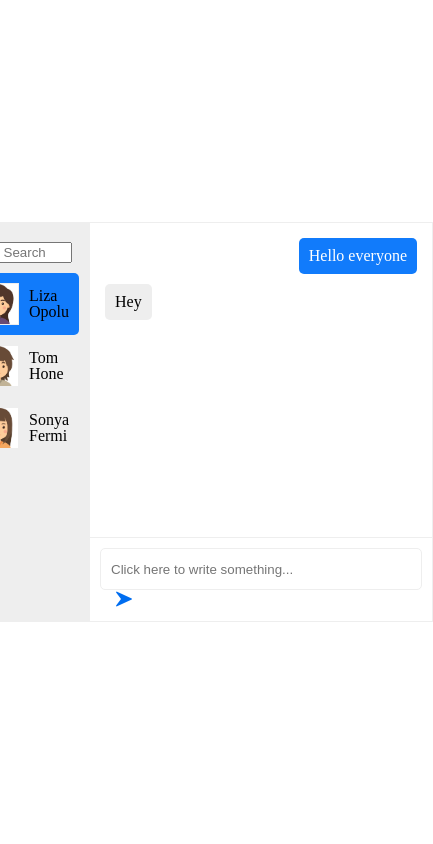
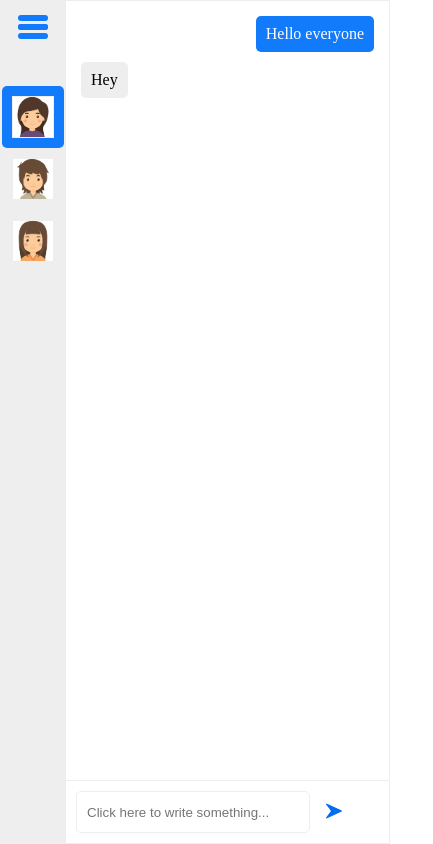
Before and after one commit to AnnaKopaeva/chat-test, a React app: page / in a window 390 px wide. Shown: the whole page, 433 px wide, since content can reach past the window. Built offline with nearby package versions, Linux system fonts and the light colour scheme.

Commit message:
Added response to message

```diff
--- a/package.json
+++ b/package.json
@@ -3,7 +3,9 @@
   "version": "0.1.0",
   "private": true,
   "dependencies": {
+    "google-translate-api": "^2.3.0",
     "node-sass-chokidar": "^1.2.2",
+    "random-sentence": "^1.0.4",
     "react": "^16.2.0",
     "react-dom": "^16.2.0",
     "react-redux": "^5.0.7",
--- a/src/actions/actionTypes.js
+++ b/src/actions/actionTypes.js
@@ -1,4 +1,6 @@
 export const ADD_MESSAGE = 'ADD_MESSAGE';
+export const ADD_BOT_MESSAGE = 'ADD_BOT_MESSAGE';
 export const CHANGE_DIALOG = 'CHANGE_DIALOG';
+export const OPEN_SIDEBAR = 'OPEN_SIDEBAR';
 export const CHANGE_USER = 'CHANGE_USER';
 export const CHANGE_ACTIVE_USER = 'CHANGE_ACTIVE_USER';
--- a/src/actions/addActions.js
+++ b/src/actions/addActions.js
@@ -3,6 +3,13 @@ import * as types from './actionTypes';
 export function addMessage(text) {
   return {
     type: types.ADD_MESSAGE,
+    text,
+  }
+}
+
+export function addBotMessage(text) {
+  return {
+    type: types.ADD_BOT_MESSAGE,
     text,
   }
 }
--- a/src/components/main.js
+++ b/src/components/main.js
@@ -1,5 +1,6 @@
 import React, { Component }  from 'react';
-
+// import translate from 'google-translate-api';
+import randomSentence from 'random-sentence';
 import '../sass/main.css'
 import Send from '../images/send-button.png'
 
@@ -16,13 +17,19 @@ class Main extends Component {
   }
 
   clickButton = () => {
-    let { actions: { addMessage, changeDialog }, state: { dialogs, activeDialog } } = this.props;
+    let { actions: { addMessage, addBotMessage, changeDialog }, state: { dialogs, activeDialog } } = this.props;
     let { value } = this.state;
 
     addMessage(value);
     changeDialog(dialogs, activeDialog);
+
+    setTimeout(function(){
+      addBotMessage(randomSentence({min: 2, max: 5}));
+      changeDialog(dialogs, activeDialog);
+    }, 1000);
+
     this.setState({value: ''});
-    console.log(this.props.state)
+
   };
 
   render(){
--- a/src/components/sidebar.js
+++ b/src/components/sidebar.js
@@ -12,17 +12,38 @@ class Sidebar extends Component {
 
     this.state = {
       value: '',
+      open: false,
       displayedName: userList,
     };
+  }
+
+  updateDimensions = () => {
+    if(window.innerWidth > 750) {
+      this.setState({ open: true });
+    } else {
+      this.setState({ open: false });
+    }
+  }
+
+  componentDidMount() {
+    this.updateDimensions();
+    window.addEventListener("resize", this.updateDimensions);
+  }
+
+  componentWillUnmount() {
+    window.removeEventListener("resize", this.updateDimensions);
   }
 
   handleChange = (event) => {
     let { state: { userList } } = this.props;
 
     let searchQuery = event.target.value.toLowerCase();
+
     let displayedName = userList.filter((user) => {
       let searchValue = user.name.toLowerCase();
-      return searchValue.indexOf(searchQuery) !== -1;
+      if (searchValue.startsWith(searchQuery)) {
+        return -1;
+      }
     });
     this.setState({value: event.target.value, displayedName});
   };
@@ -32,24 +53,38 @@ class Sidebar extends Component {
     changeActiveUser(key);
     changeUser(userList, key);
     changeDialog(dialogs, key);
+    this.setState({open: !this.state.open})
   };
 
+  toggleButton = () => {
+    this.setState({open: !this.state.open})
+  }
+
   render(){
-    let { value, displayedName } = this.state;
+    let { value, displayedName, open } = this.state;
     let { activeDialog } = this.props.state;
 
     const listUsers = displayedName.map((user, key) =>
       <li
         className={activeDialog === key ? 'sidebar__list_item sidebar__list_item--active' : 'sidebar__list_item'}
         key={key}
-        onClick={() => this.clickListItem(key)}>
+        onClick={() => this.clickListItem(user.id)}>
         <img src={user.img} className="sidebar__list_img" alt="user avatar"/>
         <span className="sidebar__list_name">{user.name}</span>
       </li>
     );
 
     return(
-      <div className="sidebar">
+      <div
+        className={open ? "sidebar" : "sidebar sidebar--close"}>
+        <div
+          className={open ? "toggle_menu toggle_menu--open" : "toggle_menu"}
+          onClick={this.toggleButton}>
+          <span className="toggle_menu__span"></span>
+          <span className="toggle_menu__span"></span>
+          <span className="toggle_menu__span"></span>
+          <span className="toggle_menu__span"></span>
+        </div>
         <input
           type="text"
           value={value}
--- a/src/reducers/addData.js
+++ b/src/reducers/addData.js
@@ -88,6 +88,20 @@ export default function addData( state = initialState, action) {
           ],
         }
       };
+    case types.ADD_BOT_MESSAGE:
+      return {
+        ...state,
+        dialogs: {
+          ...state.dialogs,
+          [state.activeDialog] : [
+            ...state.dialogs[state.activeDialog],
+            {
+              text: action.text,
+              is_owner: false
+            }
+          ],
+        }
+      };
     case types.CHANGE_DIALOG:
       return {
         ...state,
--- a/src/sass/main.sass
+++ b/src/sass/main.sass
@@ -4,10 +4,15 @@
   display: flex
   flex-direction: column
   height: 100%
+  flex-basis: calc(100% - 135px)
+  flex-grow: 2
+  flex-shrink: 3
 
 .message_list
   flex: 1 0 auto
   padding: 15px
+  overflow: auto
+  height: 305px
 
 .message-list__item
   display: block
@@ -29,10 +34,12 @@
   flex: 0 0 auto
   border-top: 1px solid #eee
   padding: 10px
+  display: flex
 
 .send__text
   outline: none
-  width: 300px
+  flex-basis: 300px
+  flex-shrink: 3
   height: 20px
   padding: 10px
   border-radius: 5px
@@ -44,3 +51,12 @@
   border: none
   cursor: pointer
   margin-left: 10px
+
+@media screen and (max-width: 750px)
+  div.main-wrapper
+    width: 100%
+    height: 100vh
+  .main
+    flex-basis: calc(100% - 65px)
+  .send__text
+    flex-basis: 70%
--- a/src/sass/sidebar.sass
+++ b/src/sass/sidebar.sass
@@ -1,16 +1,20 @@
 .sidebar
-  max-width: 200px
+  flex-basis: 135px
   background-color: #eee
   display: flex
   flex-direction: column
   align-items: center
   padding: 10px
+  position: relative
+  transition: width 0.5s ease-out
 
 .sidebar__search
   width: 80%
   outline: none
   text-indent: 5px
   margin-top: 10px
+  opacity: 1
+  transition: opacity 0.5s ease-out
 
 .sidebar__list
   margin-top: 10px
@@ -34,3 +38,67 @@
 
 .sidebar__list_name
   padding-left: 10px
+  font-size: 12px
+  transition: font-size 0.5s ease-out
+
+.toggle_menu
+  width: 30px
+  height: 25px
+  position: relative
+  margin: 5px auto
+  transform: rotate(0deg)
+  transition: .5s ease-in-out
+  cursor: pointer
+  display: none
+
+.toggle_menu__span
+  display: block
+  position: absolute
+  height: 6px
+  width: 100%
+  background: #117bfb
+  border-radius: 9px
+  opacity: 1
+  left: 0
+  transform: rotate(0deg)
+  transition: .25s ease-in-out
+
+.toggle_menu
+  .toggle_menu__span
+    &:nth-child(1)
+      top: 0
+    &:nth-child(2), &:nth-child(3)
+      top: 9px
+    &:nth-child(4)
+      top: 18px
+
+.toggle_menu--open
+  .toggle_menu__span
+    &:nth-child(1)
+      top: 9px
+      width: 0%
+      left: 50%
+    &:nth-child(2)
+      transform: rotate(45deg)
+    &:nth-child(3)
+      transform: rotate(-45deg)
+    &:nth-child(4)
+      top: 9px
+      width: 0%
+      left: 50%
+
+.sidebar--close
+  flex-basis: 65px
+  padding: 10px 0
+  .sidebar__list_name
+    font-size: 0
+    padding-left: 0
+  .sidebar__search
+    opacity: 0
+
+@media screen and (max-width: 750px)
+  div.App
+    justify-content: flex-start
+    align-items: flex-start
+  .toggle_menu
+    display: block
```
Also changed, not shown: public/index.html (+1 -0 lines), src/sass/main.css, src/sass/sidebar.css, 1 other file.
